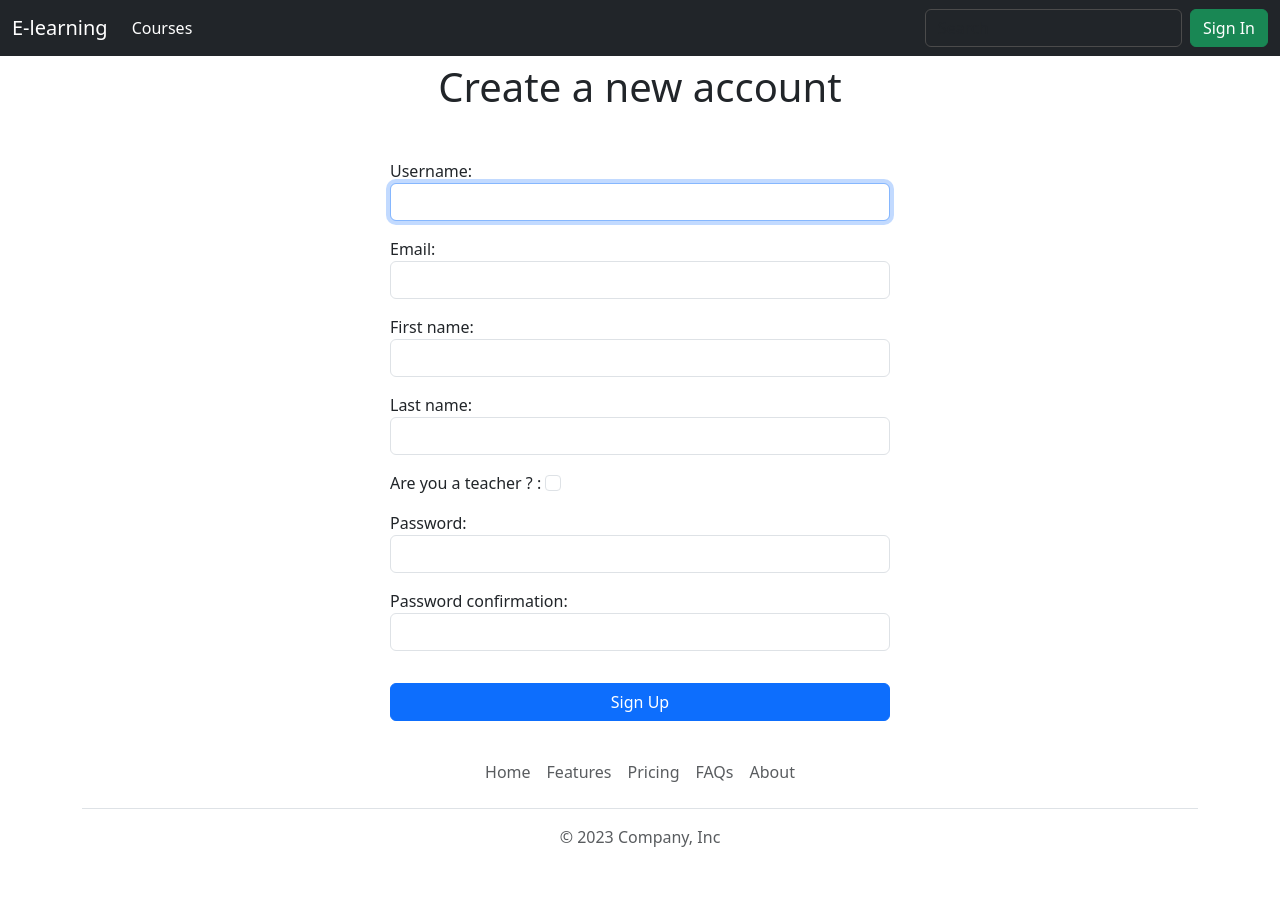
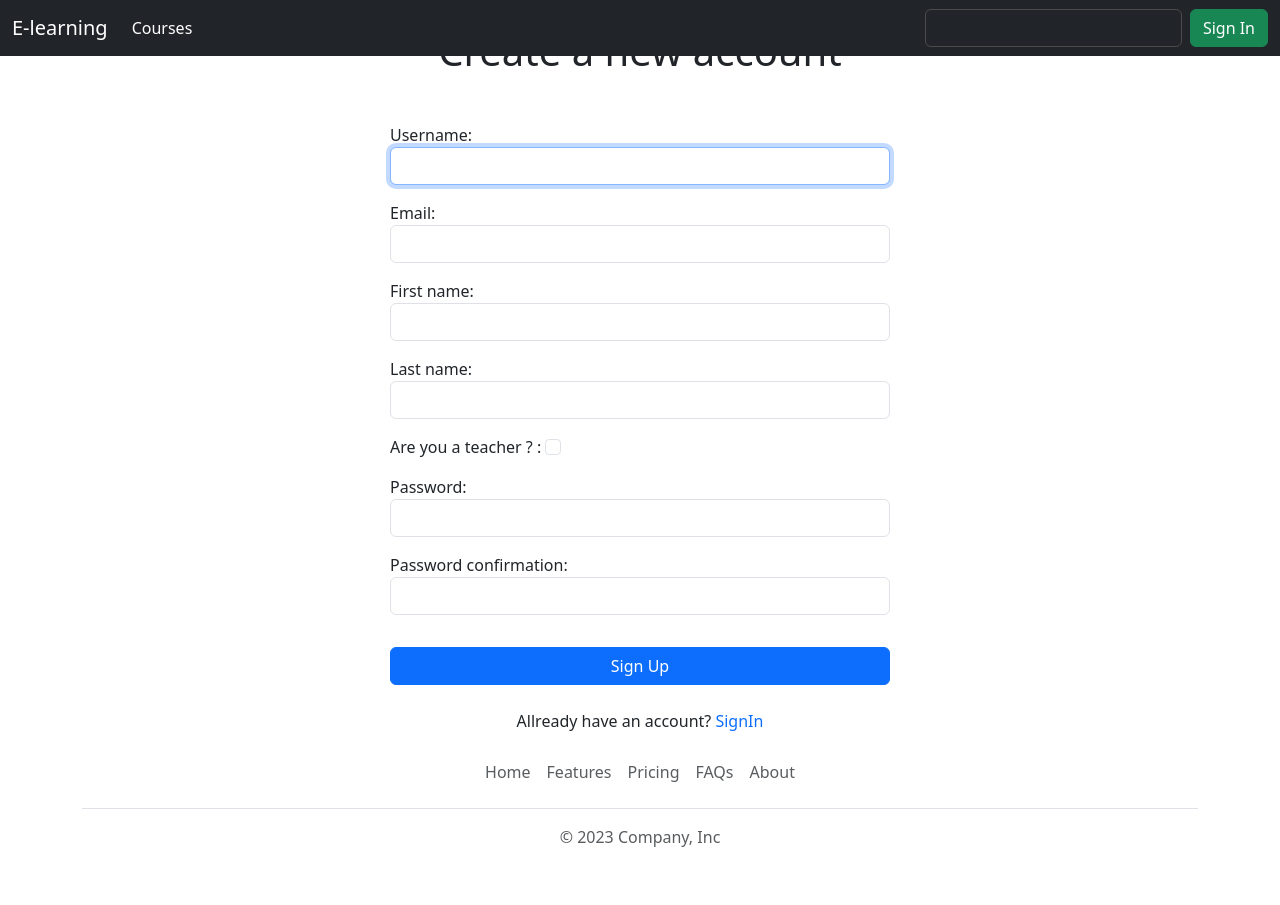
Before and after one commit to Schleidens/django-E-learning, a Django app: page /signup in a window 1280 px wide. Run offline with Django 4.2, Linux system fonts and the light colour scheme; some libraries are stand-ins or nearby versions.

Commit message:
add extra text in signin/signup page for new or back users

```diff
--- a/authentication/templates/signin.html
+++ b/authentication/templates/signin.html
@@ -19,6 +19,10 @@
               </div>
                 <div class="text-center text-warning mt-4 w-100"></div>
             {% endif %}
+
+            <div class="text-center m-4">
+                <p>Don't have an account? <a class="text-decoration-none" href="{% url 'signup-page' %}">SignUp</a></p>
+            </div>
         </form>
     </div>
 </div>
--- a/authentication/templates/signup.html
+++ b/authentication/templates/signup.html
@@ -11,6 +11,10 @@
             {{ form.as_p }}
 
             <input class="btn btn-primary w-100 mt-3" type="submit" value="Sign Up">
+
+            <div class="text-center m-4">
+                <p>Allready have an account? <a class="text-decoration-none" href="{% url 'signin-page' %}">SignIn</a></p>
+            </div>
         </form>
     </div>
 </div>
```
